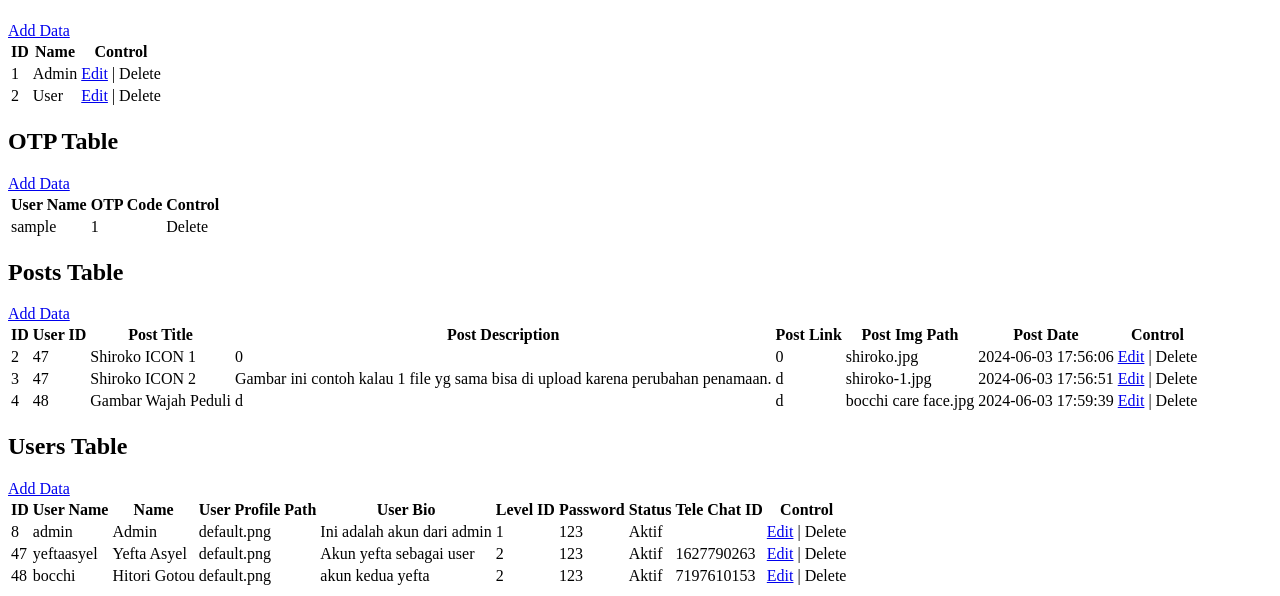
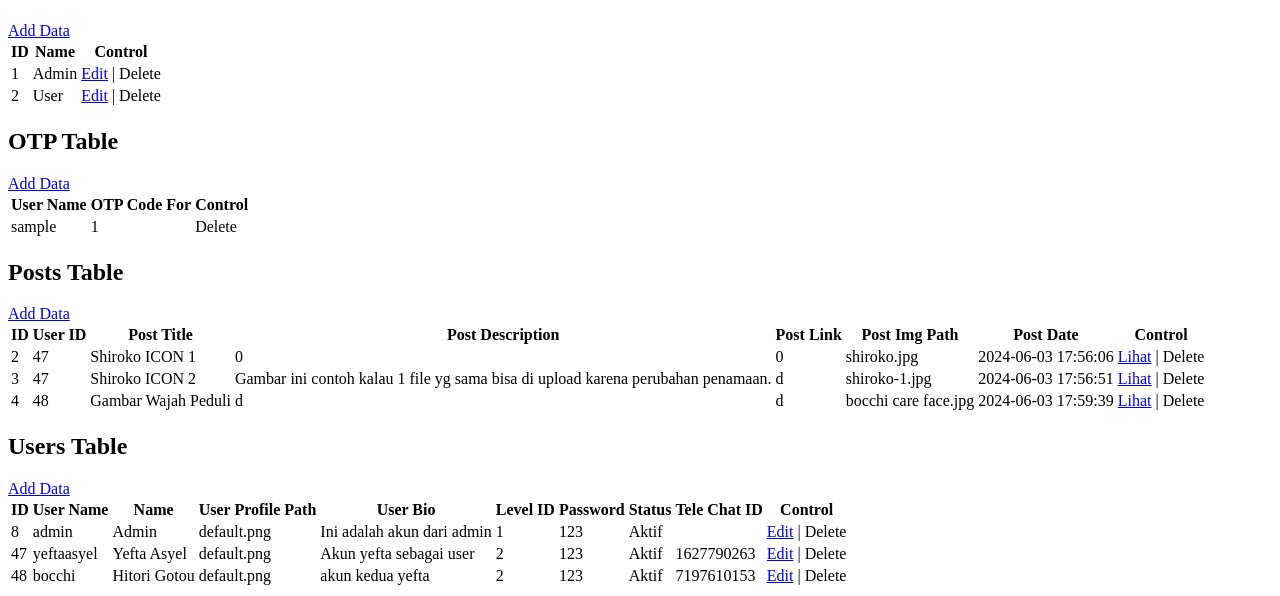
Before and after one commit to yeftakun/pinterest-kw, a PHP site: page /pages/admin_panel.php in a window 1280 px wide. Shown: the part 305-901 px from the top of the page. Run offline with PHP 8.4, Linux system fonts and the light colour scheme; a user stored in the database is signed in; data comes from the database, SQL or seed files in the repository; tables that the repository leaves empty hold one stand-in row (values such as "Sample post"); data that the repository does not hold is empty; some libraries are stand-ins or nearby versions.

Commit message:
delete edit data & add otp.for collumn

```diff
--- a/pages/admin_panel.php
+++ b/pages/admin_panel.php
@@ -128,12 +128,14 @@ if(isset($_SESSION['level_id'])) {
                     echo "<tr>";
                     echo "<th>User Name</th>";
                     echo "<th>OTP Code</th>";
+                    echo "<th>For</th>";
                     echo "<th>Control</th>";
                     echo "</tr>";
                     while($rowOtp = mysqli_fetch_assoc($resultOTP)) {
                         echo "<tr>";
                         echo "<td>".$rowOtp['user_name']."</td>";
                         echo "<td>".$rowOtp['otp_code']."</td>";
+                        echo "<td>".$rowOtp['to_use']."</td>";
                         echo "<td>";
                         echo "<a class='deleteBtn' data-id='".$rowOtp['id']."' data-page='otp'>Delete</a>";
                         echo "</td>";
@@ -179,7 +181,7 @@ if(isset($_SESSION['level_id'])) {
                         echo "<td>".$rowPost['post_img_path']."</td>";
                         echo "<td>".$rowPost['create_in']."</td>";
                         echo "<td>";
-                        echo "<a href='crud/edit_data.php?page=posts&id=".$rowPost['post_id']."'>Edit</a> | ";
+                        echo "<a href='view_img.php?post_id=".$rowPost['post_id']."'>Lihat</a> | ";
                         echo "<a class='deleteBtn' data-id='".$rowPost['post_id']."' data-page='posts'>Delete</a>";
                         echo "</td>";
                         echo "</tr>";
```
